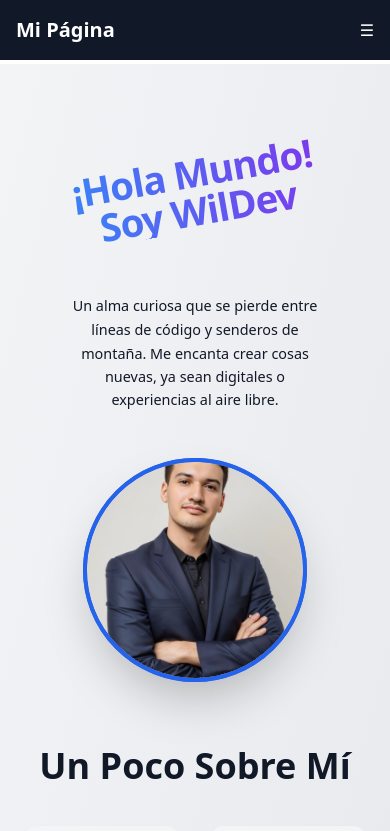
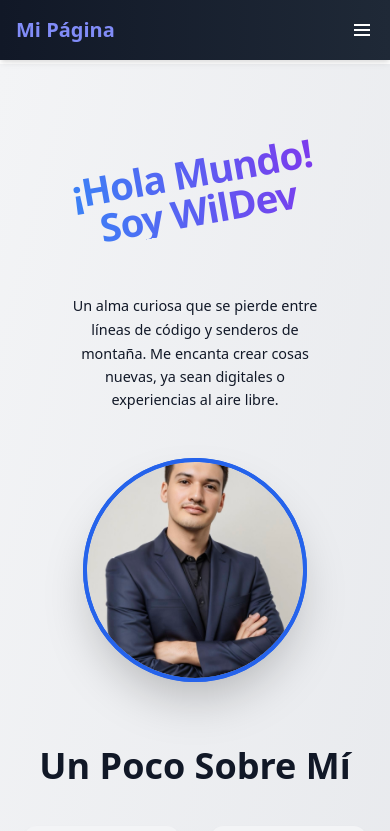
Before and after one commit to WildoFari/My-personal-page, a Next.js app: page / in a window 390 px wide. Shown: the top 831 px of the page. Built offline with nearby package versions, Linux system fonts and the light colour scheme.

Commit message:
mejoras en el navbar

```diff
--- a/src/components/Navbar.tsx
+++ b/src/components/Navbar.tsx
@@ -6,23 +6,43 @@ export default function Navbar() {
     const [isOpen, setIsOpen] = useState(false);
 
     return (
-        <nav className="bg-gray-900 text-white p-4 fixed w-full top-0 z-50">
+        <nav className="bg-gradient-to-r from-gray-900 to-gray-800 text-white p-4 fixed w-full top-0 z-50 shadow-md transition-shadow duration-300">
             <div className="container mx-auto flex justify-between items-center">
-                <a href="#" className="text-xl font-bold">Mi Página</a>
+                <a href="#" className="text-xl font-bold text-indigo-400 hover:text-indigo-300 transition-colors duration-300">Mi Página</a>
 
                 <button
-                    className="md:hidden text-white"
+                    className="md:hidden text-white focus:outline-none"
                     onClick={() => setIsOpen(!isOpen)}
                 >
-                    ☰
+                    <svg
+                        className="h-6 w-6 fill-current"
+                        viewBox="0 0 24 24"
+                        xmlns="http://www.w3.org/2000/svg"
+                    >
+                        {isOpen ? (
+                            <path
+                                fillRule="evenodd"
+                                clipRule="evenodd"
+                                d="M18.278 16.864a1 1 0 0 1-1.414 1.414l-4.829-4.829-4.828 4.829a1 1 0 0 1-1.414-1.414l4.829-4.828-4.829-4.828a1 1 0 1 1 1.414-1.414l4.828 4.829 4.829-4.829a1 1 0 1 1 1.414 1.414l-4.828 4.829 4.828 4.829z"
+                            />
+                        ) : (
+                            <path
+                                fillRule="evenodd"
+                                clipRule="evenodd"
+                                d="M4 6h16v2H4V6zm0 5h16v2H4v-2zm0 5h16v2H4v-2z"
+                            />
+                        )}
+                    </svg>
                 </button>
 
-                <ul className={`md:flex gap-6 ${isOpen ? "block" : "hidden"} md:block`}>
-                    <li><a href="#about" className="hover:text-gray-400">Sobre mí</a></li>
-                    <li><a href="#passions" className="hover:text-gray-400">Mis pasiones</a></li>
-                    <li><a href="#projects" className="hover:text-gray-400">Proyectos</a></li>
-                    <li><a href="#gallery" className="hover:text-gray-400">Galería</a></li>
-                    <li><a href="#contact" className="hover:text-gray-400">Contacto</a></li>
+                <ul
+                    className={`md:flex gap-6 ${isOpen ? "block mt-4 md:mt-0" : "hidden"} md:block transition-all duration-300 ease-in-out`}
+                >
+                    <li><a href="#about" className="hover:text-gray-300 transition-colors duration-300">Sobre mí</a></li>
+                    <li><a href="#passions" className="hover:text-gray-300 transition-colors duration-300">Mis pasiones</a></li>
+                    <li><a href="#projects" className="hover:text-gray-300 transition-colors duration-300">Proyectos</a></li>
+                    <li><a href="#gallery" className="hover:text-gray-300 transition-colors duration-300">Galería</a></li>
+                    <li><a href="#contact" className="hover:text-gray-300 transition-colors duration-300">Contacto</a></li>
                 </ul>
             </div>
         </nav>
```
